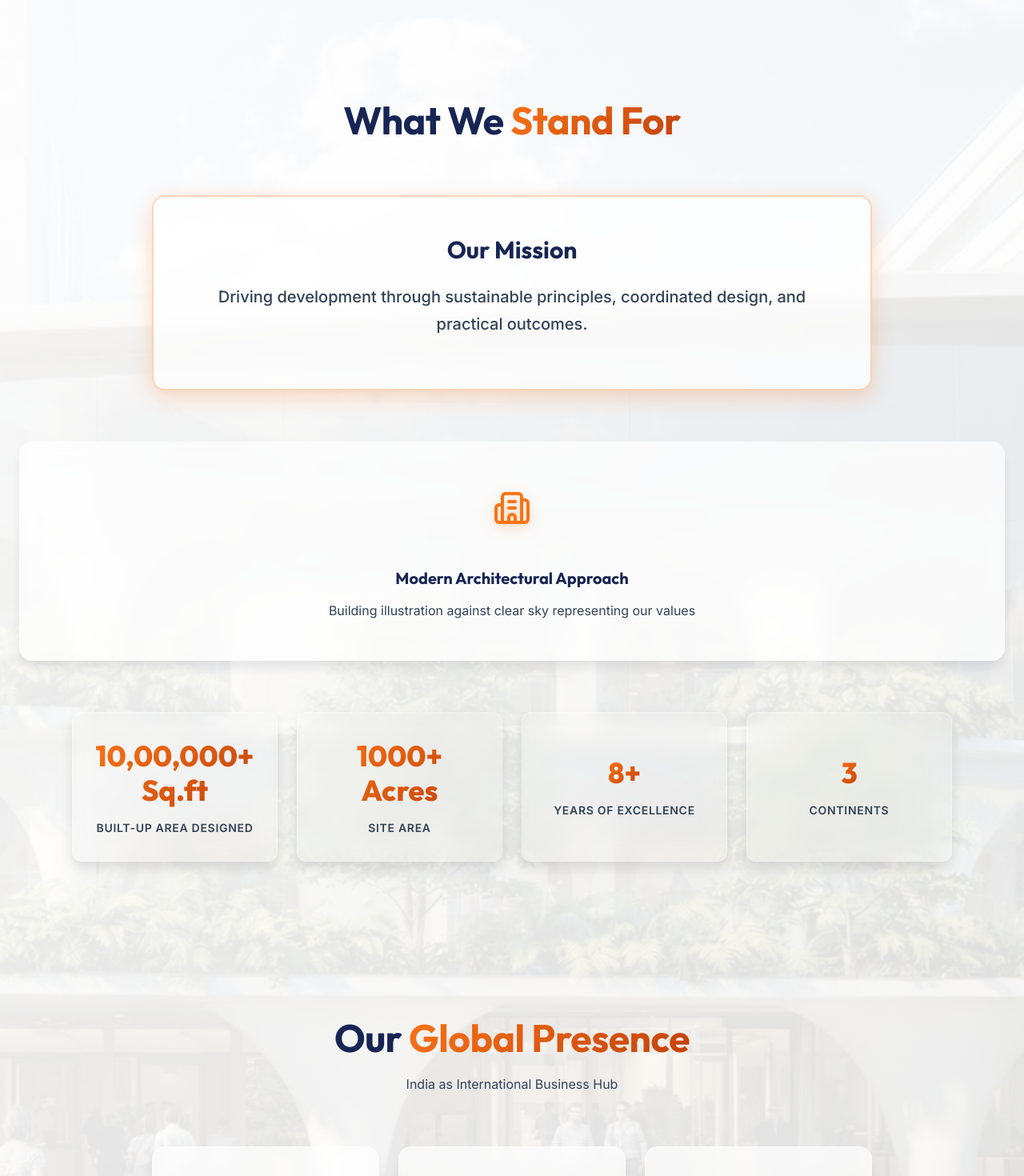
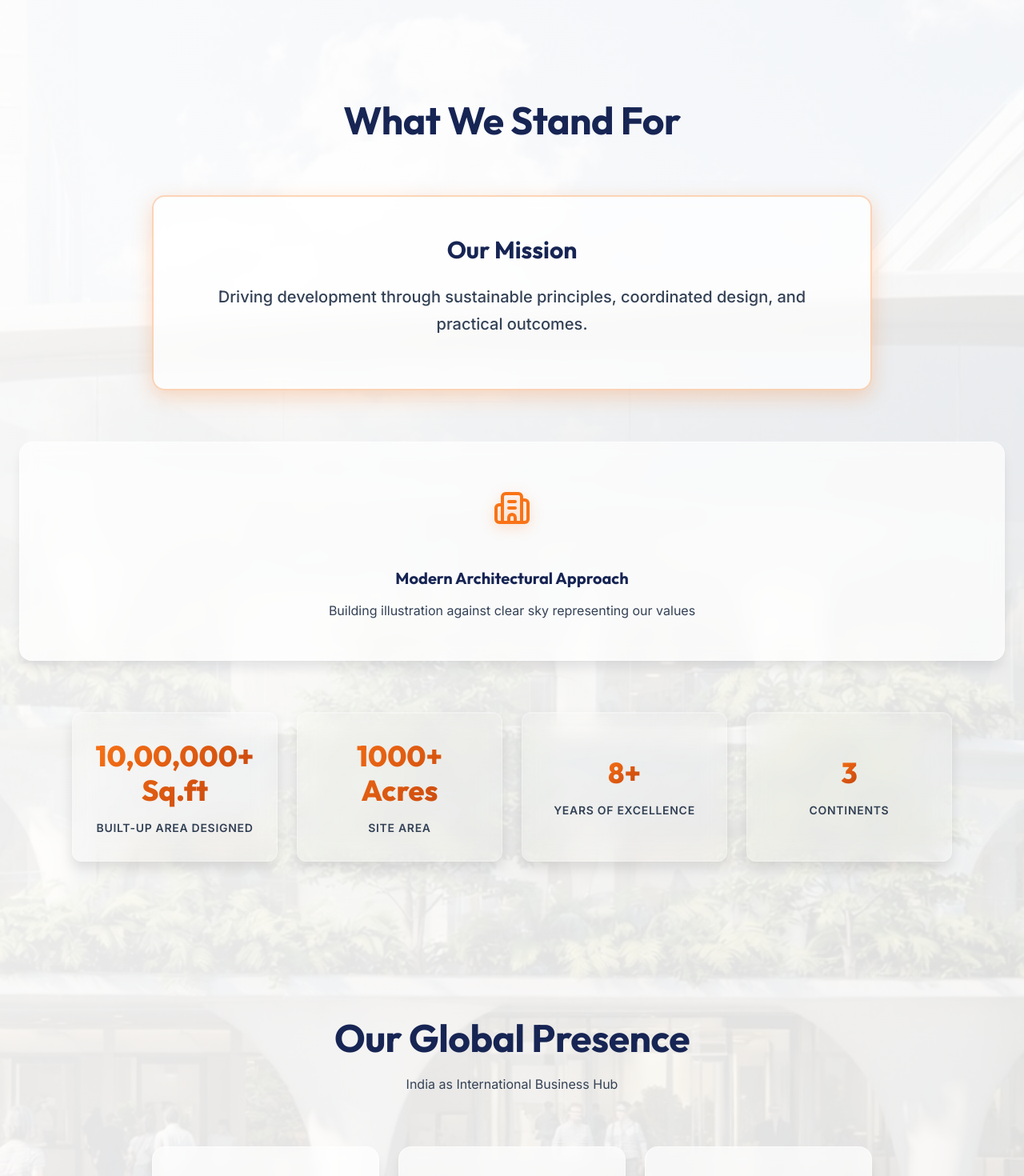
Before and after one commit to ayushghodke/Vishwakalpa, a React (Vite) app: page / in a window 1280 px wide. Shown: the part 2880-4350 px from the top of the page at 80% size. Built offline with nearby package versions, Linux system fonts and the light colour scheme.

Commit message:
Our Global Presence,  text changes done

```diff
--- a/src/sections/About.tsx
+++ b/src/sections/About.tsx
@@ -20,7 +20,7 @@ const About = () => {
                 {/* Section Header */}
                 <div className="section-header text-center">
                     <h2 className="mb-4">
-                        What We <span className="accent-gradient-text">Stand For</span>
+                        What We <span className="text-primary">Stand For</span>
                     </h2>
 
                 </div>
@@ -70,7 +70,7 @@ const About = () => {
                 <div className="global-presence-wrapper">
                     <div className="section-header text-center mb-16">
                         <h2 className="mb-4">
-                            Our <span className="accent-gradient-text">Global Presence</span>
+                            Our <span className="text-primary">Global Presence</span>
                         </h2>
                         <p className="text-gray">{globalPresence.description}</p>
                     </div>
```
